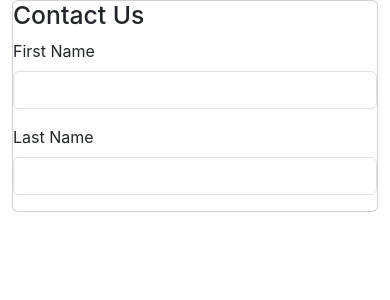
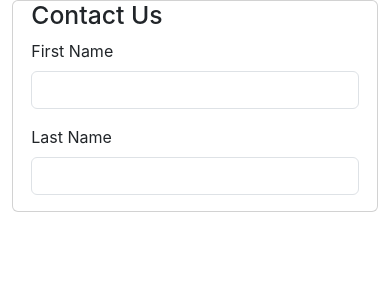
Before and after one commit to nishantcm/contact-form-main-fm, a React (Create React App) app: page / in a window 390 px wide. Shown: the top 300 px of the page. Built offline with nearby package versions, Linux system fonts and the light colour scheme.

Commit message:
Update the file for media querey padding for different screen size

```diff
--- a/src/index.css
+++ b/src/index.css
@@ -11,3 +11,15 @@ code {
   font-family: source-code-pro, Menlo, Monaco, Consolas, 'Courier New',
     monospace;
 }
+
+
+
+
+
+
+@media screen, (max-width: 767px) {
+  .cardPadding {
+    padding-left: 5% !important;
+    padding-right: 5% !important;
+  }
+}
```
